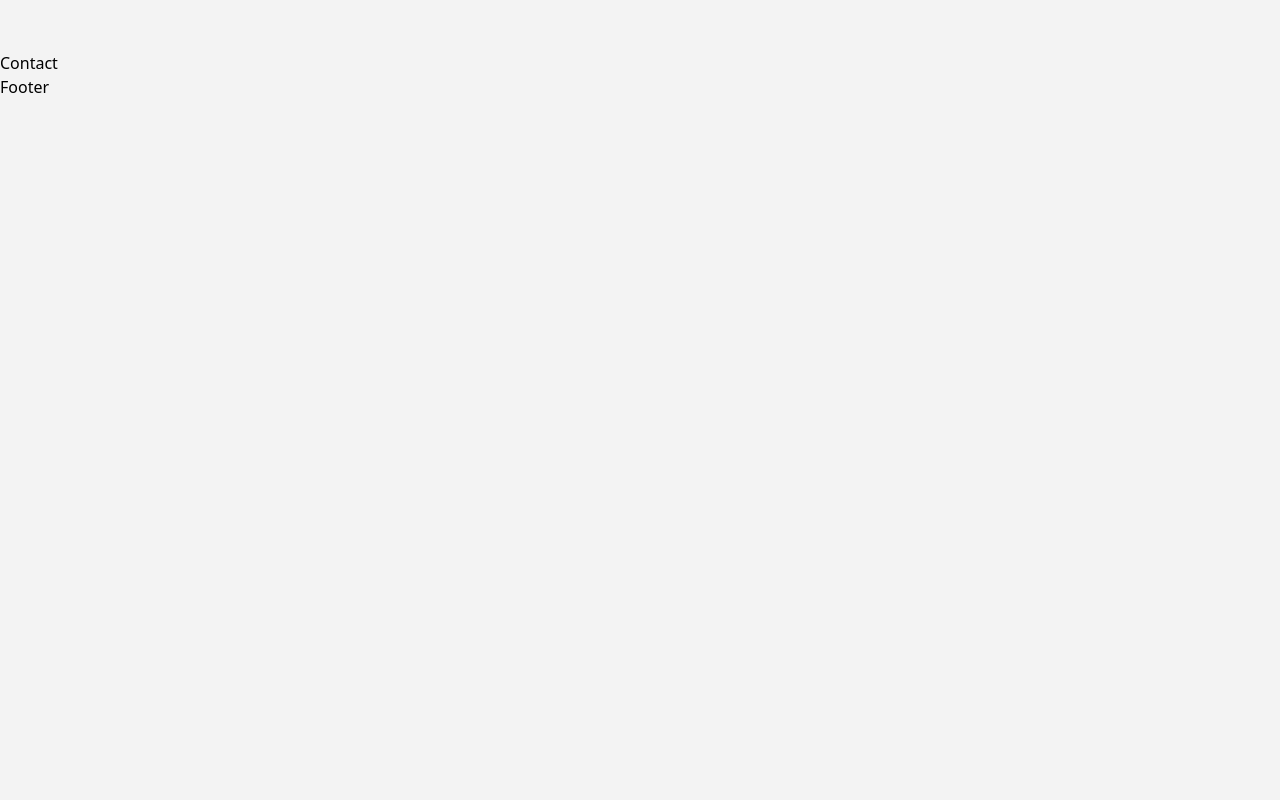
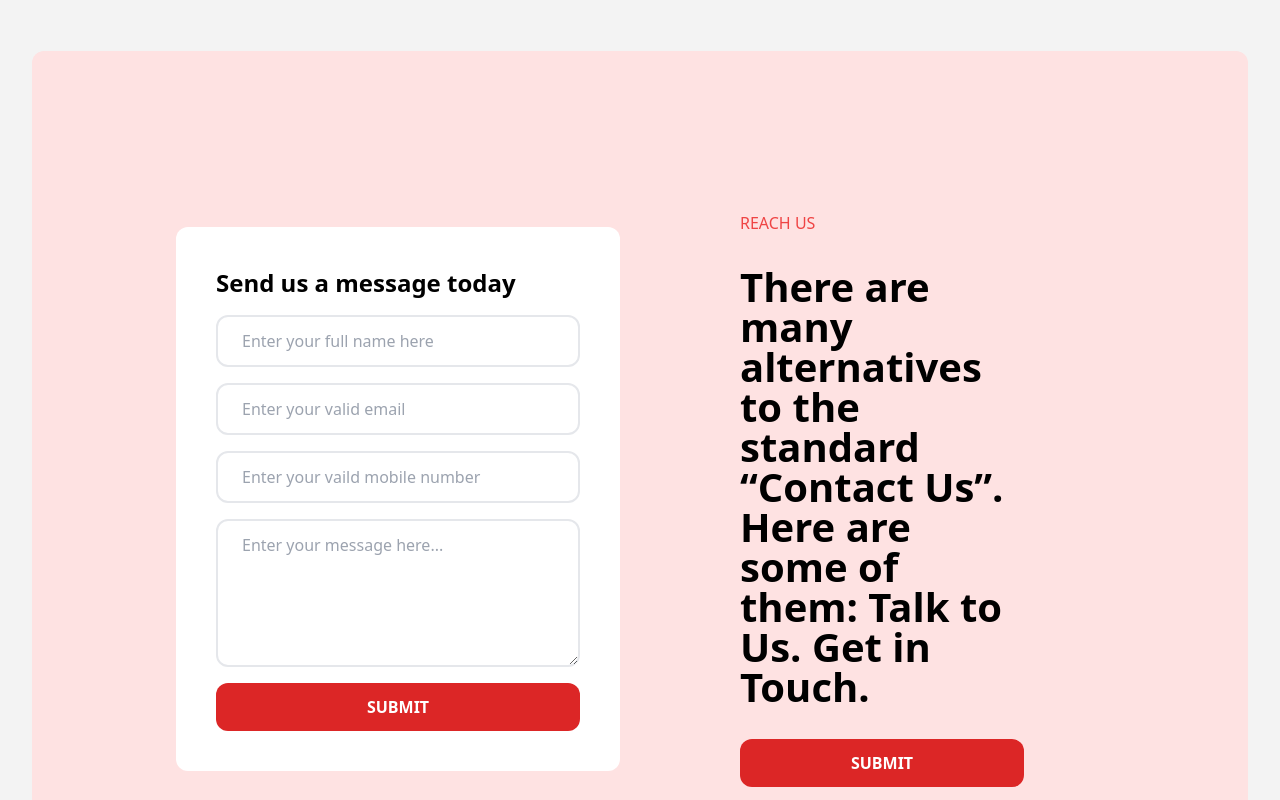
Before and after one commit to Oduluyidavid/Real-estate-website, a React (Vite) app: page / in a window 1280 px wide. Shown: the part 5740-6540 px from the top of the page. Before the commit the page ends 5839 px from the top, so only its background shows below. Built offline with nearby package versions, Linux system fonts and the light colour scheme.

Commit message:
first commit

```diff
--- a/src/sections/Contact.jsx
+++ b/src/sections/Contact.jsx
@@ -1,8 +1,48 @@
-import React from 'react'
+import React, { useEffect } from 'react'
+import { useDarkMode } from '../components/DarkModeContext'
+import Aos from "aos";
+import "aos/dist/aos.css";
+
 
 const Contact = () => {
+
+  useEffect(() => {
+    Aos.init({
+      offset: 200,
+      duration: 800,
+      easing: "ease-in-sine",
+      delay: 100,
+    });
+  }, []);
+
+  const { darkMode, toggledarkMode } = useDarkMode();
+
   return (
-    <div>Contact</div>
+    <div className={`${darkMode ? 'dark bg-black' : 'light bg-transparent'} pb-20`}>
+      <section className={`${darkMode ? 'dark bg-gray-800' : 'light bg-red-100'} lg:w-[95%] w-ful h-fit m-auto
+      rounded-xl grid lg:grid-cols-2 grid-cols-2 justify-center items-center lg:px-36 px-6 py-20 gap-10`}>
+        <div data-aos='zoom-in' className='bg-white dark:bg-black p-10 flex flex-col
+         justify-center items-start gap-4 rounded-xl'>
+          <h1 className='text-2xl text-black font-semibold dark:text-white'>Send us a message today</h1>
+          <input type='text' placeholder='Enter your full name here'
+          className='w-full px-6 py-3 border-2 border-gray-200 rounded-xl' />
+          <input type='email' placeholder='Enter your valid email'
+          className='w-full px-6 py-3 border-2 border-gray-200 rounded-xl' />
+          <input type='number' placeholder='Enter your vaild mobile number'
+          className='w-full px-6 py-3 border-2 border-gray-200 rounded-xl' />
+          <textarea name='' id='' cols='30'rows='5' placeholder='Enter your message here...
+          'className='w-full px-6 py-3 border-2 border-gray-200 rounded-xl'></textarea>
+          <button className='bg-red-600 w-full text-md px-8 py-3 text-white font-semibold rounded-xl hover:bg-black dark:hover:bg-red-700 cursor-pointer'>SUBMIT</button>
+        </div>
+        <div className='flex flex-col justify-center items-start gap-8 lg:p-20 py-6'>
+          <h1 data-aos='zoom-in' data-aos-delay='200' className='text-red-500 dark:text-white'>REACH US</h1>
+          <h1 data-aos='zoom-in' data-aos-delay='400' className='text-black text-[40px] font-semibold leading-10 dark:text-white'>
+            There are many alternatives to the standard “Contact Us”. Here are some of them: Talk to Us. Get in Touch.</h1>
+            <button className='bg-red-600 w-full text-md px-8 py-3 text-white font-semibold rounded-xl hover:bg-black dark:hover:bg-red-700 cursor-pointer'>SUBMIT</button>
+        </div>
+      </section>
+
+    </div>
   )
 }
 
```
